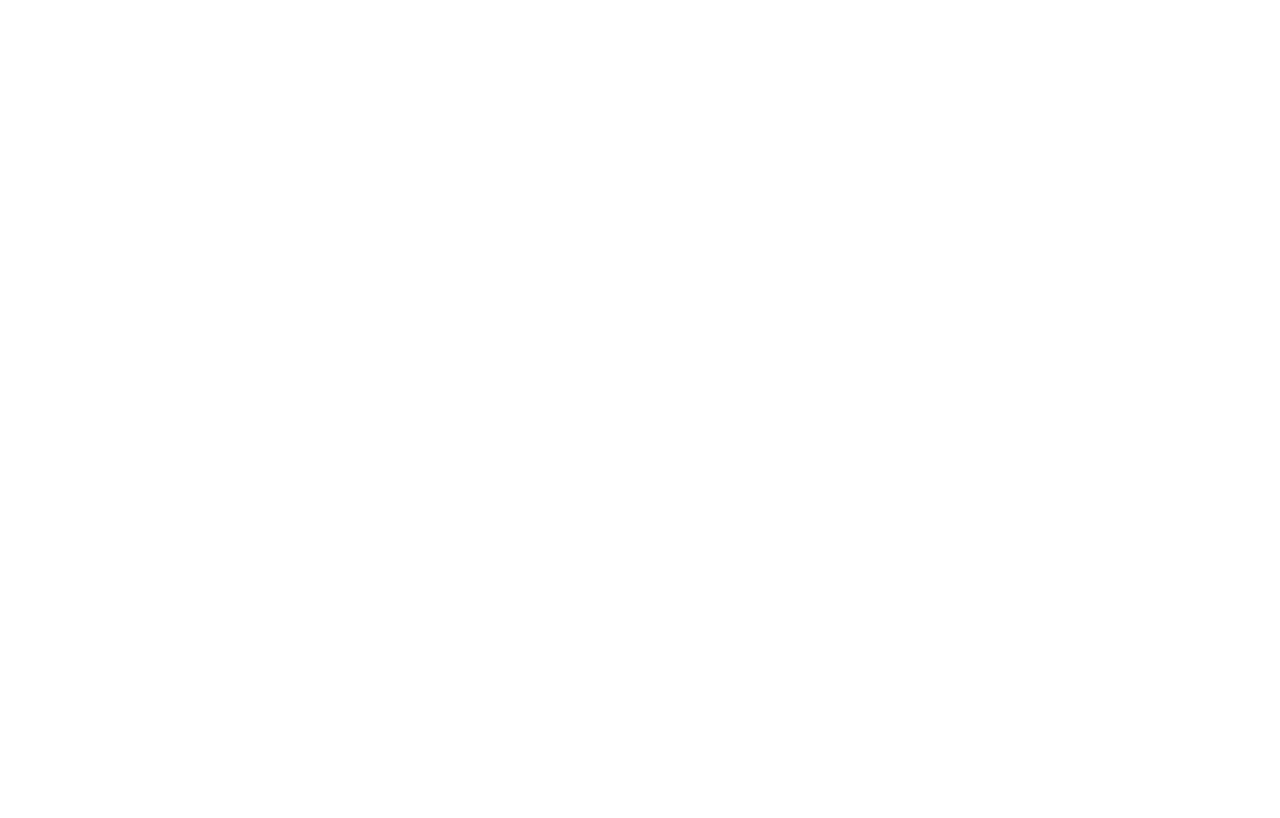
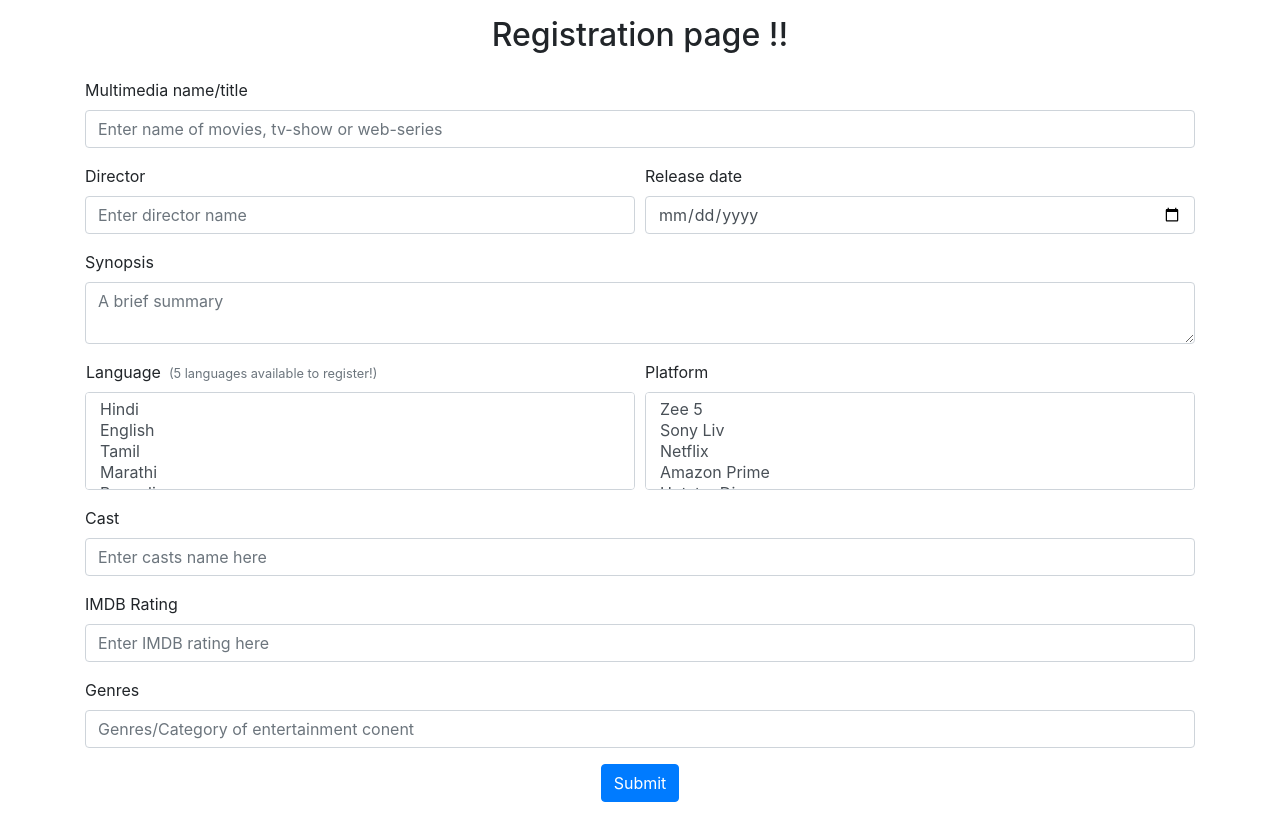
Before and after one commit to AyushVardhan/ott-registration, a React (Create React App) app: page /registermed in a window 1280 px wide. Built offline with nearby package versions, Linux system fonts and the light colour scheme.

Commit message:
Ayush | add imdb section to view

```diff
--- a/src/Components/MediaCard.js
+++ b/src/Components/MediaCard.js
@@ -6,9 +6,13 @@ function MediaCard(props) {
         <Card className='mb-2'>
             <Card.Body>
                 <Container>
-                    <Card.Title>{props.mediaDetail.mediaName}</Card.Title>
+                    <Row>
+                        <Col><Card.Title>{props.mediaDetail.mediaName}</Card.Title></Col>
+                        <Col><b><i>IMDb rating </i> : </b>{props.mediaDetail.imdb}</Col>
+                    </Row>
                     <Card.Subtitle className="mb-2 text-muted">{props.mediaDetail.synopsis}</Card.Subtitle>
                     <br/>
+
                     <Row className='mb-1'>
                         <Col><b><i>Genre</i> : </b>{props.mediaDetail.genres}</Col>
                         <Col><b><i>Language</i> : </b>{props.mediaDetail.language}</Col>
--- a/src/Components/Register.js
+++ b/src/Components/Register.js
@@ -9,7 +9,7 @@ import configData from "./config.json";
 
 function Register(props) {
 
-    const [mediaDetails, setMediaDetails] = useState({ Name: '', Director: '', ReleaseDate: '', Synopsis: '', Language: '', Platform: '', Cast: '', Genres: '' });
+    const [mediaDetails, setMediaDetails] = useState({ Name: '', Director: '', ReleaseDate: '', Synopsis: '', Language: '', Platform: '', Cast: '', IMDb: '', Genres: '' });
     const [selectedLanguages, setSelectedLanguages] = useState([]);
     const [selectedPlatform, setSelectedPlatform] = useState([]);
 
@@ -33,7 +33,7 @@ function Register(props) {
         e.preventDefault();
         console.log(" Name : " + mediaDetails.Name + " Director : " + mediaDetails.Director + " ReleaseDate : " + mediaDetails.ReleaseDate +
         " Synopsis : " + mediaDetails.Synopsis + " Language : " + selectedLanguages + " Platform : " + selectedPlatform +
-        " Cast : " + mediaDetails.Cast + " Genres : " + mediaDetails.Genres);
+        " Cast : " + mediaDetails.Cast + " IMDb rating : " + mediaDetails.IMDb + " Genres : " + mediaDetails.Genres);
 
         const url = configData.SERVER_URL+`/registerMedia`;
         console.log("Making call to : " + url);
@@ -51,13 +51,15 @@ function Register(props) {
                  language: selectedLanguages,
                  platform: selectedPlatform,
                  cast: mediaDetails.Cast,
+                 imdb: mediaDetails.IMDb,
                  genres: mediaDetails.Genres
                 }),
         })
         .then(res => {
             if (res.ok) {
+                alert("Registration done successfully!")
                 console.log("Registration done successfully!");
-                setMediaDetails({ Name: '', Director: '', ReleaseDate: '', Synopsis: '', Language: '', Platform: '', Cast: '', Genres: '' });
+                setMediaDetails({ Name: '', Director: '', ReleaseDate: '', Synopsis: '', Language: '', Platform: '', Cast: '', IMDb: '', Genres: '' });
                 setSelectedLanguages([]);
                 setSelectedPlatform([]);
             }
@@ -124,7 +126,12 @@ function Register(props) {
 
                     <Form.Group controlId="formCastNames">
                             <Form.Label>Cast </Form.Label>
-                            <Form.Control type="text" name="Cast" placeholder="Enter director name here" value={mediaDetails.Cast} onChange={onChange}/>
+                            <Form.Control type="text" name="Cast" placeholder="Enter casts name here" value={mediaDetails.Cast} onChange={onChange}/>
+                    </Form.Group>
+
+                    <Form.Group controlId="formImdbRating">
+                            <Form.Label>IMDB Rating </Form.Label>
+                            <Form.Control type="text" name="IMDb" placeholder="Enter IMDB rating here" value={mediaDetails.IMDb} onChange={onChange}/>
                     </Form.Group>
 
                     <Form.Group controlId="formMediaGenre">
--- a/src/index.js
+++ b/src/index.js
@@ -13,7 +13,7 @@ ReactDOM.render((
        <BrowserRouter>
          <Switch>
             <Route exact path="/" component={Home} />
-            <Route path="/register" component={Register} />
+            <Route path="/registermed" component={Register} />
             <Route path="/custom-search" component={CustomSearch} />
          </Switch>
        </BrowserRouter>),
```
